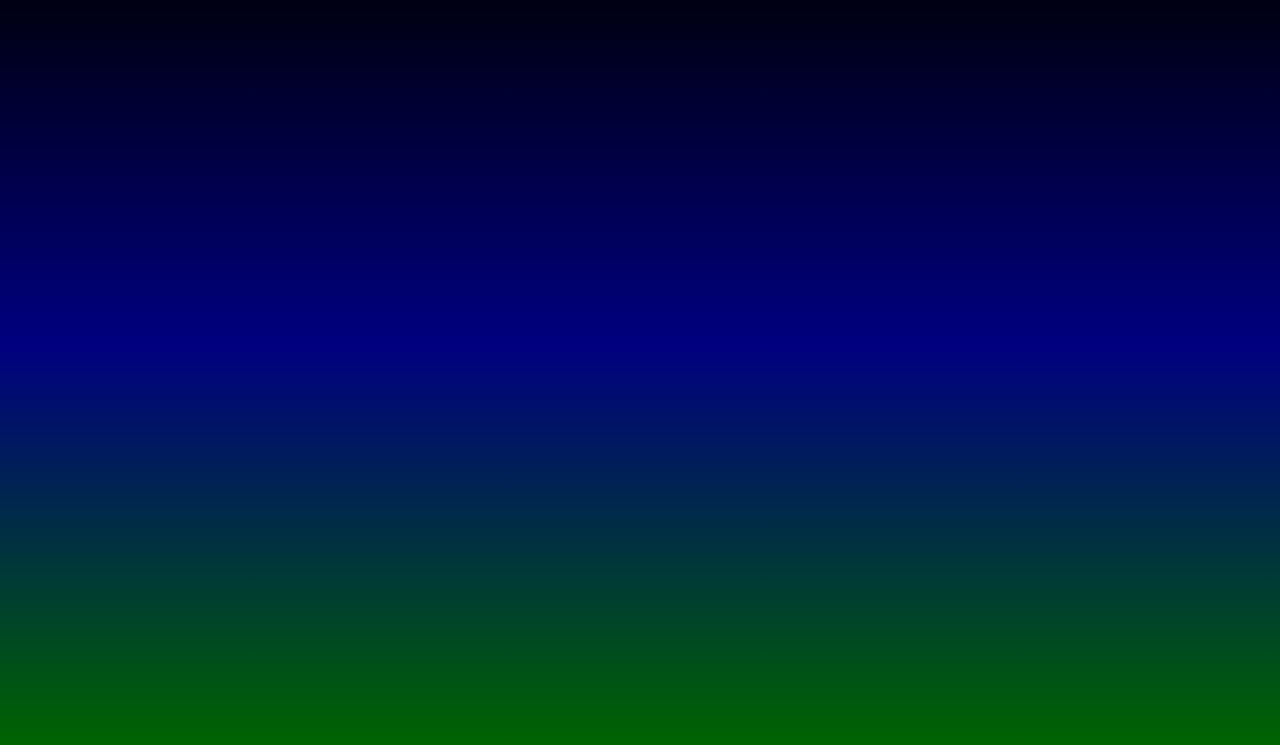
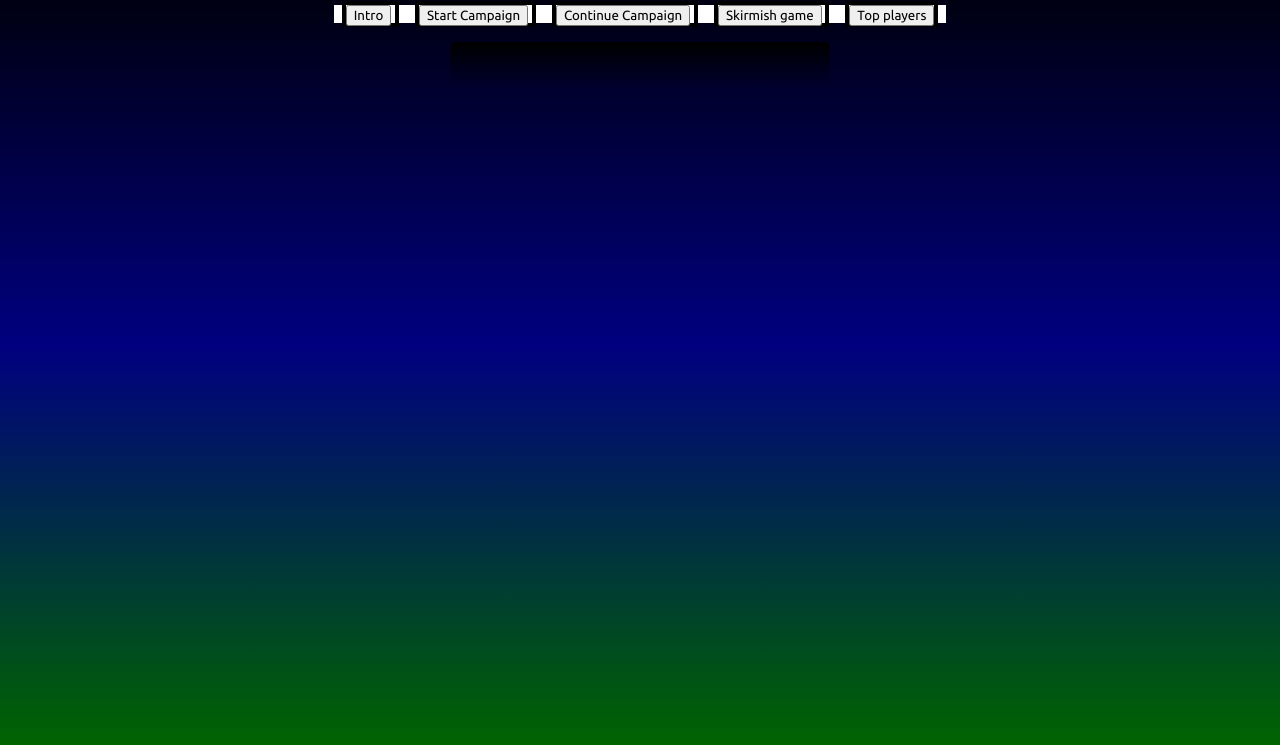
Before and after one commit to irtep/NewStrategyGame, a website: page views/menu.html in a window 1280 px wide. Shown: the part 55-800 px from the top of the page. Drawn offline with Linux system fonts and the light colour scheme.

Commit message:
update 19dec18 midday

```diff
--- a/notepad.js
+++ b/notepad.js
@@ -7,6 +7,7 @@ To add:
 - campaign tool.
 - Better highlight system.
 - Start page: new campaign, continue campaign, skirmish.
+- campaign map.
 */
 /*
 BUG at Melee: melee order target can be NW. came after killing something in combat i think...or was attacked.
--- a/public/menu/mainMenu.js
+++ b/public/menu/mainMenu.js
@@ -1,3 +1,34 @@
 // js file for Main Menu:
 
-const menuObjects = ['Intro','New Campaign','Continue Campaign','Skirmish'];
+function menuClick(clickedButton){
+  switch (clickedButton){
+    case 'Intro':
+      console.log('clicked: ', clickedButton);
+    break;
+    case 'Start Campaign':
+      console.log('clicked: ', clickedButton);
+    break;
+    case 'Continue Campaign':
+      console.log('clicked: ', clickedButton);
+    break;
+    case 'Skirmish game':
+      window.location = "https://thenewgame.glitch.me/skirmish";
+    break;
+    case 'Top players':
+      console.log('clicked: ', clickedButton);
+    break;
+    default: console.log('menuClick: not found clickedButton', clickedButton);
+  }
+}
+
+function hoverAction(hoveredButton){
+  const info1 = document.getElementById('information1');
+  info1.innerHTML = hoveredButton;
+  info1.style["background"] = "white";
+}
+
+function outAction(){
+  const info1 = document.getElementById('information1');
+  info1.innerHTML = '';
+  info1.style["background"] = "linear-gradient(black, #000033)";
+}
--- a/public/style.css
+++ b/public/style.css
@@ -65,11 +65,11 @@ input[type=button] {
   background-repeat: no-repeat;
   background-attachment: fixed;
   border: 4px solid #000000;
+  border-radius: 3px;
   overflow-x: hidden;
   overflow-y: scroll;
   margin: 2px;
   text-shadow: 2px 2px gold;
-  border-radius: 3px;
 }
 .commandButton {
  background-color: white;
--- a/public/styleMenu.css
+++ b/public/styleMenu.css
@@ -13,3 +13,23 @@ h1 {
   font-size: 150%;
   color: white;
 }
+#mainMenu {
+  text-align: center;
+}
+#menuItemContainer {
+  text-align: center;
+  background: white;
+}
+.menuItem {
+  margin: 8px;
+  border: 4px solid #000000;
+  border-radius: 3px;
+}
+#information1{
+  color: red;
+  text-align: justify;
+  width: 30%;
+  height: 50px;
+  background: linear-gradient(black, #000033);
+  border-radius: 6px;
+}
--- a/server.js
+++ b/server.js
@@ -8,7 +8,7 @@ app.use(express.static('public'));
 
 app.get("/", (request, response) => {
   console.log("get received");
-  response.sendFile(__dirname + '/views/start.html');
+  response.sendFile(__dirname + '/views/menu.html');
 });
 
 app.get("/combat", (request, response) => {
@@ -16,9 +16,9 @@ app.get("/combat", (request, response) => {
   response.sendFile(__dirname + '/views/index.html');
 });
 
-app.get("/menu", (request, response) => {
+app.get("/skirmish", (request, response) => {
   console.log("get received for menu");
-  response.sendFile(__dirname + '/views/menu.html');
+  response.sendFile(__dirname + '/views/start.html');
 });
 // ----------------- HANDLE GETS END ---------------------
 
--- a/views/menu.html
+++ b/views/menu.html
@@ -6,13 +6,35 @@
     <link rel="stylesheet" href="/styleMenu.css">
     <!-- Special fonts: -->
     <link href="https://fonts.googleapis.com/css?family=Ubuntu" rel="stylesheet">
-    <title>War pigs: Strategic battle game</title>
+    <title>The Hard Strategic battle game</title>
   </head>
 
   <body>
-    <h1>War pigs: Strategic battle game</h1>
+    <h1>The Hard Strategic battle game</h1>
 
-    <p id= "mainMenu"></p>
+    <p id= "mainMenu">
+      <span id= "menuItemContainer" >
+        <span class= "menuItem">
+          <input type= "button" value= "Intro" onclick = "menuClick(this.value)" onmouseover= "hoverAction(this.value)" onmouseout ="outAction()">
+        </span>
+        <span class= "menuItem">
+          <input type= "button" value= "Start Campaign" onclick = "menuClick(this.value)" onmouseover= "hoverAction(this.value)" onmouseout ="outAction()">
+        </span>
+        <span class= "menuItem">
+          <input type= "button" value= "Continue Campaign" onclick = "menuClick(this.value)" onmouseover= "hoverAction(this.value)" onmouseout ="outAction()">
+        </span>
+        <span class= "menuItem">
+          <input type= "button" value= "Skirmish game" onclick = "menuClick(this.value)" onmouseover= "hoverAction(this.value)" onmouseout ="outAction()">
+        </span>
+        <span class= "menuItem">
+          <input type= "button" value= "Top players" onclick = "menuClick(this.value)" onmouseover= "hoverAction(this.value)" onmouseout ="outAction()">
+        </span>
+      </span>
+    </p>
+    <center>
+    <p id= "information1">
+    </p>
+    </center>
 
     <script src="../menu/mainMenu.js"></script>
   </body>
```
